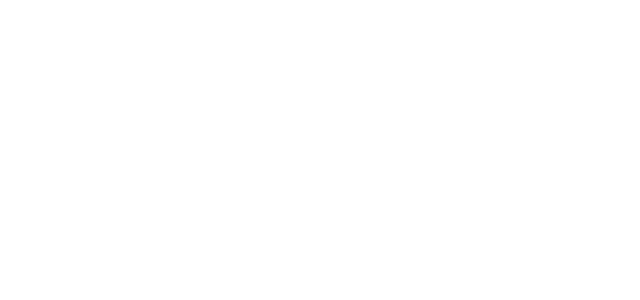
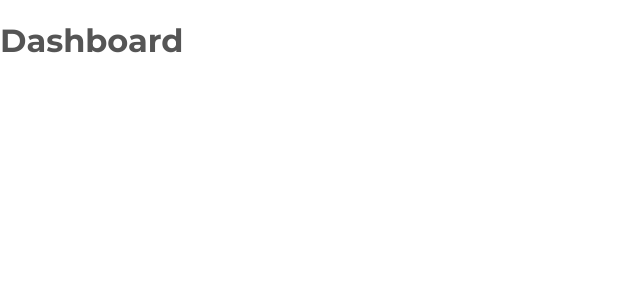
Before and after one commit to guidovisk1/Aposta, a React (Create React App) app: page /dashboard in a window 1280 px wide. Shown: the top 300 px of the page, without its empty margins (0-640 px from the left). Built offline with nearby package versions, Linux system fonts and the light colour scheme; sample sign-in values are in the browser's storage.

Commit message:
Preparing for menu component

```diff
--- /dev/null
+++ b/src/pages/Dashboard/index.tsx
@@ -0,0 +1,13 @@
+import React from 'react';
+
+import { Container } from './styles';
+
+const Dashboard: React.FC = () => {
+  return (
+    <Container>
+      <h1>Dashboard</h1>
+    </Container>
+  );
+};
+
+export default Dashboard;
--- /dev/null
+++ b/src/pages/Dashboard/styles.ts
@@ -0,0 +1,3 @@
+import styled from 'styled-components';
+
+export const Container = styled.div``;
--- a/src/routes/index.tsx
+++ b/src/routes/index.tsx
@@ -4,10 +4,12 @@
 import Route from './Route';
 
 import Login from '../pages/Login';
+import Dashboard from '../pages/Dashboard';
 
 const Routes: React.FC = () => (
   <Switch>
     <Route path="/" exact component={Login} />
+    <Route path="/dashboard" isPrivate component={Dashboard} />
   </Switch>
 );
 
```
